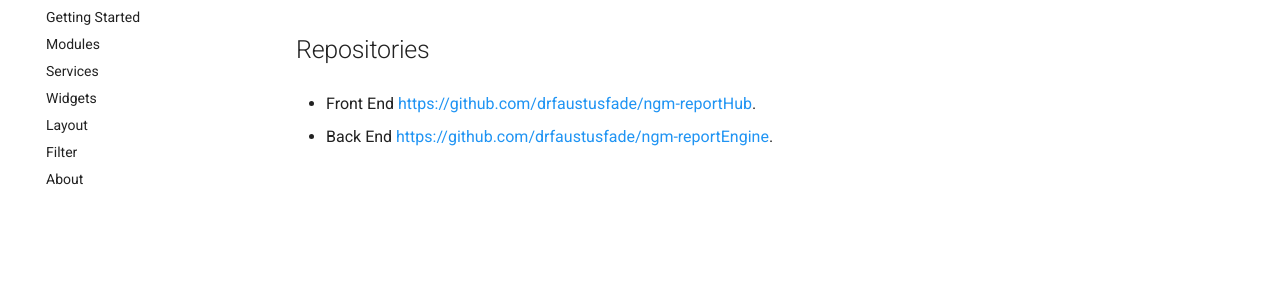
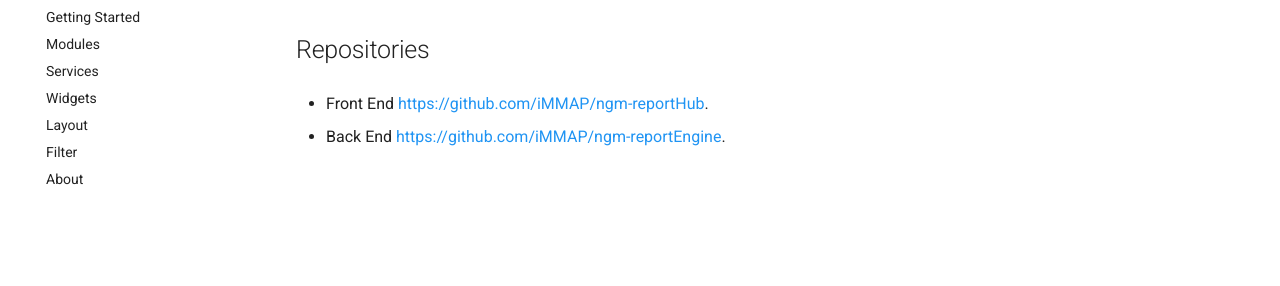
Before and after one commit to iMMAP/ngm-reporthubDocs, an MkDocs documentation site: the page built from docs/index.md, in a window 1280 px wide. Shown: the part 148-434 px from the top of the page. Built offline with MkDocs 1.6.1 and Material for MkDocs 9.7.7, drawn with Linux system fonts in a browser that asks for light colours; emoji names are drawn with the system emoji font; some of the changed lines change nothing that is shown.

Commit message:
update: change url for front-end and back-end

```diff
--- a/docs/index.md
+++ b/docs/index.md
@@ -3,9 +3,9 @@
 
 ## Repositories
 
-* Front End [https://github.com/drfaustusfade/ngm-reportHub](https://github.com/drfaustusfade/ngm-reportHub).
+* Front End [https://github.com/iMMAP/ngm-reportHub](https://github.com/iMMAP/ngm-reportHub).
 
-* Back End [https://github.com/drfaustusfade/ngm-reportEngine](https://github.com/drfaustusfade/ngm-reportEngine).
+* Back End [https://github.com/iMMAP/ngm-reportEngine](https://github.com/iMMAP/ngm-reportEngine).
 
 <!-- ## API
 
```
